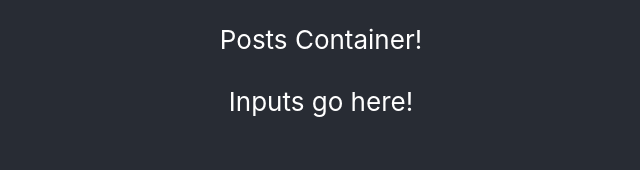
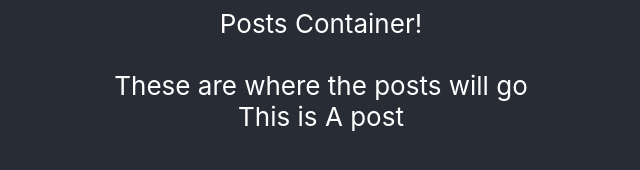
Before and after one commit to Crankums/little-tale-frontend, a React (Create React App) app: page / in a window 1280 px wide. Shown: the part 454-624 px from the top of the page, without its empty margins (319-959 px from the left). Built offline with nearby package versions, Linux system fonts and the light colour scheme; no server answers.

Commit message:
adds Posts skeleton

```diff
--- a/src/components/posts/Post.js
+++ b/src/components/posts/Post.js
@@ -0,0 +1,14 @@
+import React, { Component } from 'react'
+
+class Post extends Component{
+
+    render(){
+        return(
+            <div>
+                This is A post
+            </div>
+        )
+    }
+}
+
+export default Post
--- a/src/components/posts/Posts.js
+++ b/src/components/posts/Posts.js
@@ -0,0 +1,16 @@
+import React, { Component } from "react";
+import Post from "./Post";
+
+export class Posts extends Component{
+
+    render(){
+        return(
+            <div>
+                These are where the posts will go
+                <Post />
+            </div>
+        )
+    }
+}
+
+export default Posts
--- a/src/containers/PostsContainer.js
+++ b/src/containers/PostsContainer.js
@@ -1,5 +1,7 @@
 import React, { Component } from "react";
-import PostInput from "../components/posts/PostInput";
+import Posts from "../components/posts/Posts";
+// import PostInput from "../components/posts/PostInput";
+
 
 export class PostsContainer extends Component{
 
@@ -8,7 +10,7 @@ export class PostsContainer extends Component{
             <div>
                 Posts Container!
                 <br></br><br></br>
-                <PostInput />
+                <Posts />
             </div>
         )
     }
```
